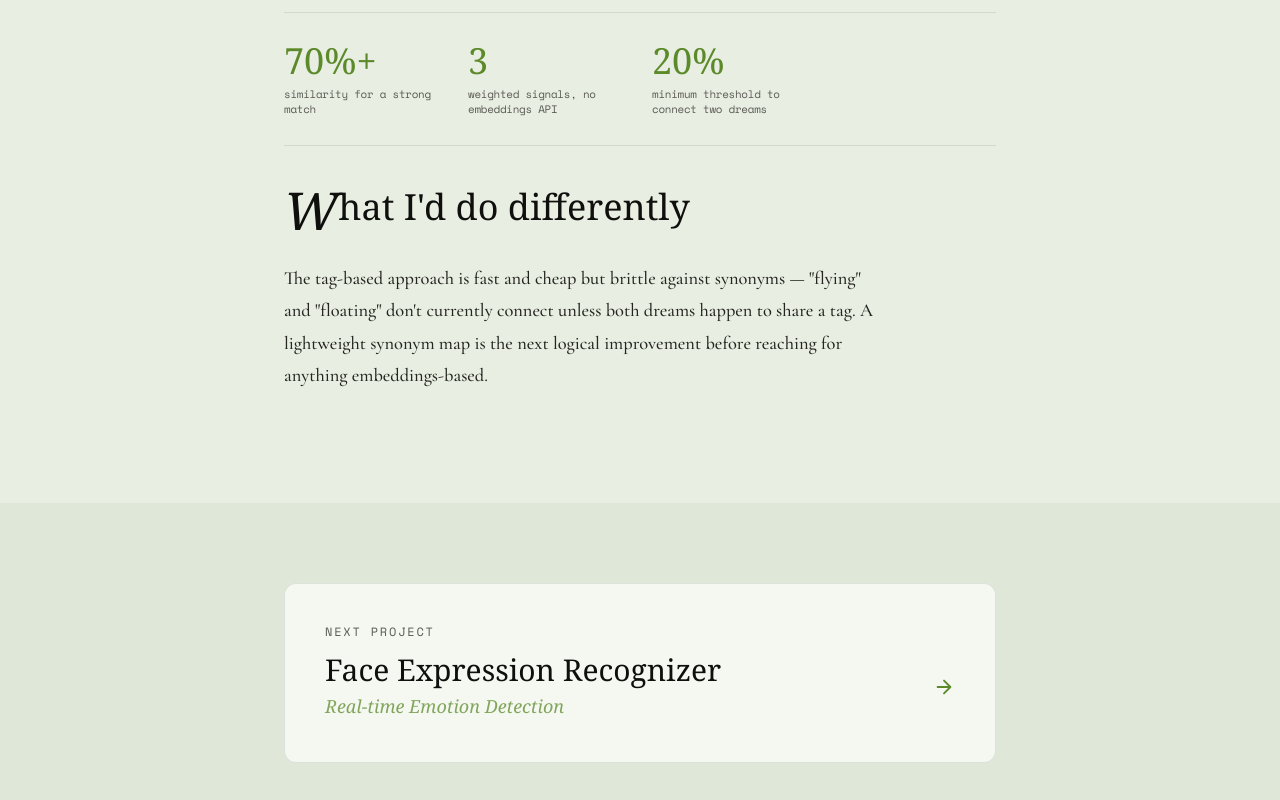
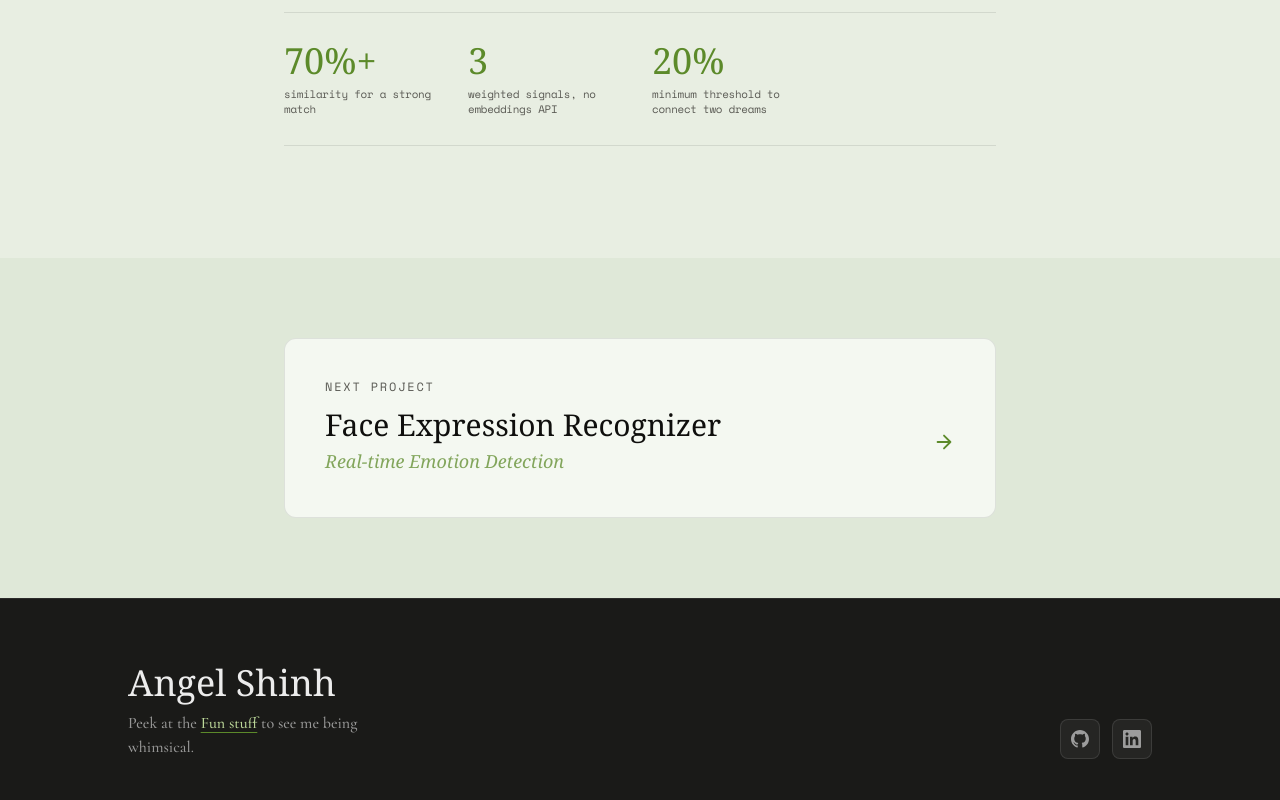
Before and after one commit to angelshinh1/portfolio, a Next.js app: page /projects/somnio in a window 1280 px wide. Shown: the part 2198-2998 px from the top of the page. Built offline with nearby package versions, Linux system fonts and the light colour scheme; a web font is replaced by a local one.

Commit message:
update projects

```diff
--- a/src/data/projects.js
+++ b/src/data/projects.js
@@ -120,14 +120,6 @@ const projects = [
       {
         type: "gallery",
       },
-      {
-        type: "heading",
-        text: "What I'd do differently",
-      },
-      {
-        type: "paragraph",
-        text: "The leaderboard refreshes on a polling interval, which was fine at this scale but would start to feel stale at a bigger event — a WebSocket or SSE push is the obvious next step. Abuse prevention (the claim-attempts log, rate limiting on scans) was also mostly retrofitted once we saw how people actually used the app on-site rather than designed in from day one; next time that's part of the first pass, not the second.",
-      },
     ],
   },
   {
@@ -194,14 +186,6 @@ const projects = [
           { value: "20%", label: "minimum threshold to connect two dreams" },
         ],
       },
-      {
-        type: "heading",
-        text: "What I'd do differently",
-      },
-      {
-        type: "paragraph",
-        text: "The tag-based approach is fast and cheap but brittle against synonyms — \"flying\" and \"floating\" don't currently connect unless both dreams happen to share a tag. A lightweight synonym map is the next logical improvement before reaching for anything embeddings-based.",
-      },
     ],
   },
   {
@@ -257,14 +241,6 @@ const projects = [
           { value: "30 FPS", label: "real-time throughput" },
         ],
       },
-      {
-        type: "heading",
-        text: "What I'd do differently",
-      },
-      {
-        type: "paragraph",
-        text: "Starting from a pretrained face-recognition backbone and fine-tuning instead of training from scratch would likely close a good chunk of the accuracy gap, and the class balance across expressions could use more attention — some expressions are just rarer in the dataset than others, and the model quietly learned that too well.",
-      },
     ],
   },
   {
@@ -315,14 +291,6 @@ const projects = [
         type: "paragraph",
         text: "78.7% training accuracy against 77.3% on the held-out test set — a narrow gap, which is the signal that matters more than either number alone. A model that scores much higher on training data than on test data is memorizing, not learning; this one wasn't.",
       },
-      {
-        type: "heading",
-        text: "What I'd do differently",
-      },
-      {
-        type: "paragraph",
-        text: "Raw accuracy is a blunt metric for a clinical use case — a false negative (missing a diabetic patient) and a false positive carry very different real-world costs. Next time this needs precision/recall and ROC-AUC reported alongside accuracy, and probably an ensemble model to see whether it's leaving performance on the table.",
-      },
     ],
   },
   {
@@ -368,14 +336,6 @@ const projects = [
       {
         type: "paragraph",
         text: "The whole thing is wrapped in a Streamlit app — pick a movie you like, get back a ranked list of recommendations, no separate frontend build needed. For a project centered on the recommendation logic itself, that let the interface stay out of the way.",
-      },
-      {
-        type: "heading",
-        text: "What I'd do differently",
-      },
-      {
-        type: "paragraph",
-        text: "Matrix factorization (or an implicit-feedback model) would likely outperform the current cosine-similarity collaborative approach as the rating matrix grows, and the cold-start case for genuinely new users — zero ratings, zero history — still isn't handled particularly gracefully.",
       },
     ],
   },
@@ -423,14 +383,6 @@ const projects = [
         type: "paragraph",
         text: "Because intersection, shading, and scene management are cleanly separated, adding a new primitive or a new material later doesn't mean touching the render loop itself — it slots into the existing interfaces. That structure mattered more here than raw performance did; the goal was a codebase I could keep extending, not just one working image.",
       },
-      {
-        type: "heading",
-        text: "What I'd do differently",
-      },
-      {
-        type: "paragraph",
-        text: "The renderer currently tests every ray against every object, which is fine for a small scene and falls over fast as object count grows. A bounding volume hierarchy would be the first real upgrade, followed by multithreading the per-pixel render loop — it's embarrassingly parallel and currently isn't taking advantage of that at all.",
-      },
     ],
   },
 ];
```
